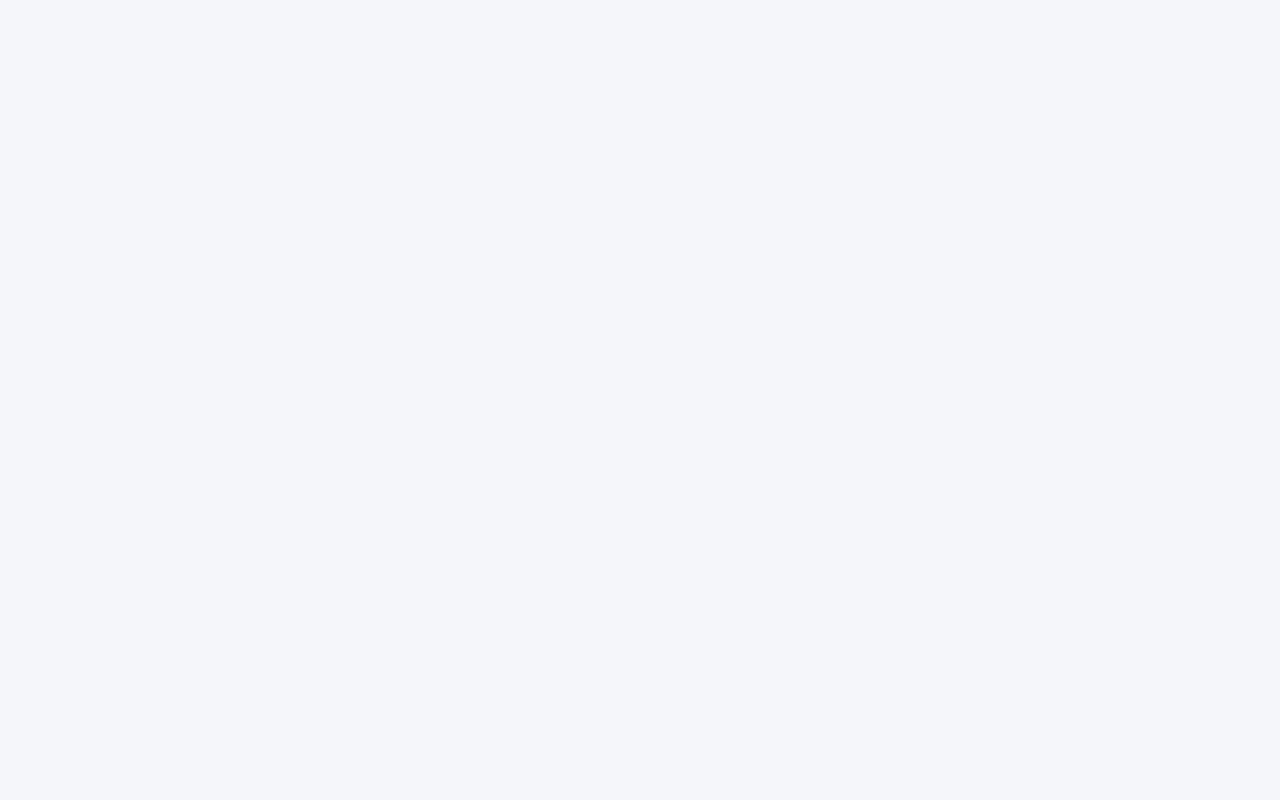
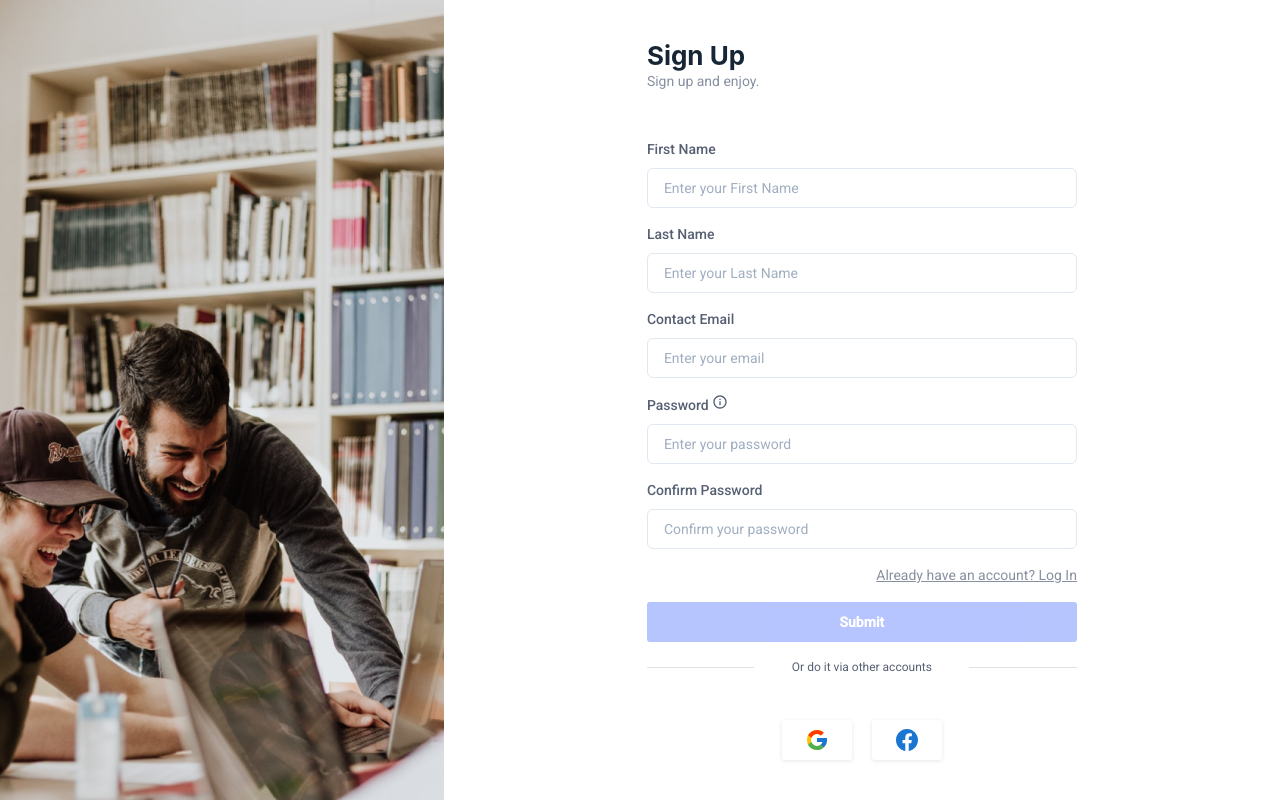
Before and after one commit to taraseman/arrednab, a React (Create React App) app: page /signup in a window 1280 px wide. Built offline with nearby package versions, Linux system fonts and the light colour scheme.

Commit message:
sign up ui

```diff
--- a/public/index.html
+++ b/public/index.html
@@ -14,7 +14,7 @@
       content="Web site created using create-react-app"
     />
 
-    <title>React App</title>
+    <title>Arrednab</title>
   </head>
   <body>
     <noscript>You need to enable JavaScript to run this app.</noscript>
--- a/src/pages/Page404.tsx
+++ b/src/pages/Page404.tsx
@@ -1,7 +1,7 @@
 import { Heading, Text, Button, Flex } from "@chakra-ui/react";
 import { useHistory } from "react-router-dom";
 
-function Page404() {
+const Page404 = () => {
   const history = useHistory();
 
   return (
@@ -33,6 +33,6 @@ function Page404() {
       </Button>
     </Flex>
   );
-}
+};
 
 export default Page404;
--- a/src/pages/auth/login.tsx
+++ b/src/pages/auth/login.tsx
@@ -44,7 +44,7 @@ const schema = () =>
       .max(20, "Password is too long"),
   });
 
-export function Login() {
+const Login = () => {
   const form = useForm<LoginForm>({
     resolver: yupResolver<yup.AnyObjectSchema>(schema()),
     mode: "onChange",
@@ -275,6 +275,6 @@ export function Login() {
       </Flex>
     </Box>
   );
-}
+};
 
 export default Login;
--- /dev/null
+++ b/src/pages/auth/signup.tsx
@@ -0,0 +1,245 @@
+import {
+  Box,
+  Button,
+  Image,
+  Heading,
+  Flex,
+  Text,
+  IconButton,
+  VStack,
+  useDisclosure,
+  Tooltip,
+  UnorderedList,
+  ListItem,
+  Icon,
+  Link,
+} from "@chakra-ui/react";
+import { FormProvider, useForm } from "react-hook-form";
+import { yupResolver } from "@hookform/resolvers/yup";
+import * as yup from "yup";
+import { Link as RouterLink } from "react-router-dom";
+import { useTranslation } from "react-i18next";
+import { omit } from "lodash";
+import TextField from "components/common/inputs/TextField";
+import bigLogoUrl from "assets/img/common/logo-big.png";
+import { ReactComponent as InfoIcon } from "assets/img/icons/info.svg";
+import { emailRegex } from "config/constants";
+//   import ConfirmEmailModal from './modals/confirm-email-modal';
+//   import useCompanyToken from './hooks/company-token';
+//   import { useSocialLogin } from './hooks/use-social-login';
+import { ReactComponent as GoogleLogo } from "assets/img/icons/google-icon.svg";
+import { ReactComponent as FacebookLogo } from "assets/img/icons/facebook-icon.svg";
+import signupImageUrl from "assets/img/sign-up.png";
+
+const schema = () =>
+  yup.object().shape({
+    firstName: yup
+      .string()
+      .required("First Name is Required")
+      .max(50, "signup:First Name is too long"),
+    lastName: yup
+      .string()
+      .required("Last Name is Required")
+      .max(50, "signup:Last Name is too long"),
+    email: yup
+      .string()
+      .required("Email is required")
+      .matches(emailRegex, "Not a valid email")
+      .max(50, "signup:Email is too long"),
+    password: yup
+      .string()
+      .required("Password is required")
+      .min(8, "Password must be at least 8 characters")
+      .max(256, "Password is too long")
+      .matches(
+        /.*?[A-Z]/,
+        "Password must have at least one uppercase character"
+      )
+      .matches(
+        /.*?[a-z]/,
+        "Password must have at least one lowercase character"
+      )
+      .matches(/.*?[0-9]/, "Password must have at least one number"),
+    confirmPassword: yup
+      .string()
+      .required("Please confirm your password")
+      .min(8, "Password must be at least 8 characters")
+      .max(256, "Password is too long")
+      .test(
+        "isSame",
+        "Passwords don't match",
+        (value, ctx) => value === ctx.parent.password
+      ),
+  });
+
+interface SignUpForm {
+  firstName: string;
+  lastName: string;
+  email: string;
+  phone?: string;
+  password: string;
+  confirmPassword: string;
+}
+
+const SignUp = () => {
+  const form = useForm<SignUpForm>({
+    resolver: yupResolver<yup.AnyObjectSchema>(schema()),
+    mode: "onChange",
+  });
+  return (
+    <Box h="100vh" w="100%" bg="white">
+      <Flex align="center" justify="center" h="100vh">
+        <Image
+          display={["none", "none", "none", "block", "block"]}
+          src={signupImageUrl}
+          alt="login image"
+          h="100vh"
+        />
+        <Flex justifyContent="center" w="80%">
+          <Box w="430px">
+            <Heading as="h2" fontSize="2xl">
+              Sign Up
+            </Heading>
+
+            <Text color="grey.300" mb="47px">
+              Sign up and enjoy.
+            </Text>
+
+            <FormProvider {...form}>
+              <VStack
+                as="form"
+                spacing={4}
+                align="flex-start"
+                onSubmit={form.handleSubmit(() => {})}
+              >
+                <TextField
+                  name="firstName"
+                  label="First Name"
+                  placeholder="Enter your First Name"
+                  trim
+                />
+                <TextField name="lastName" label="Last Name" placeholder="Enter your Last Name" trim />
+                <TextField name="email" label="Contact Email" placeholder="Enter your email" trim />
+
+                <TextField
+                  name="password"
+                  placeholder="Enter your password"
+                  label={
+                    <>
+                      Password{" "}
+                      <Tooltip
+                        placement="top"
+                        hasArrow
+                        label={
+                          <>
+                            Password must be:
+                            <UnorderedList>
+                              <ListItem>8 to 20 characters long</ListItem>
+                              <ListItem>
+                                Have at least one uppercase letter
+                              </ListItem>
+                              <ListItem>
+                                Have at least one lowercase letter
+                              </ListItem>
+                              <ListItem>Have at least one number</ListItem>
+                            </UnorderedList>
+                          </>
+                        }
+                      >
+                        <Icon color="grey.400" w={4} h={4} as={InfoIcon} />
+                      </Tooltip>
+                    </>
+                  }
+                  type="password"
+                />
+                <TextField
+                  name="confirmPassword"
+                  label="Confirm Password"
+                  type="password"
+                  placeholder="Confirm your password"
+                />
+                <Link
+                  as={RouterLink}
+                  to="/login"
+                  fontSize="md"
+                  color="grey.300"
+                  textDecoration="underline"
+                  textAlign="right"
+                  alignSelf="flex-end"
+                >
+                  Already have an account? Log In
+                </Link>
+                <Button
+                w="100%"
+                mb="30px"
+                  type="submit"
+                  disabled={
+                    !form.formState.isValid}
+                  //   disabled={
+                  //     !form.formState.isValid || signupLoading || companyLoading
+                  //   }
+                  //   isLoading={signupLoading || companyLoading}
+                  colorScheme="primary"
+                  alignSelf="center"
+                >
+                  Submit
+                </Button>
+
+                <Flex
+                  w="100%"
+                  justifyContent="space-between"
+                  alignItems="center"
+                >
+                  <Box w="25%" h="1px" bgColor="grey.200" />
+                  <Text
+                    color="grey.400"
+                    textAlign="center"
+                    w="189px"
+                    px="17px"
+                    fontSize="xs"
+                  >
+                    Or do it via other accounts
+                  </Text>
+                  <Box w="25%" h="1px" bgColor="grey.200" />
+                </Flex>
+
+                <Flex pt="28px" w="100%" justifyContent="center">
+                  <IconButton
+                    w="70px"
+                    colorScheme="white"
+                    boxShadow="0px 1px 4px rgba(0, 0, 0, 0.1)"
+                    icon={<GoogleLogo />}
+                    aria-label="google login"
+                    mr="20px"
+                    _hover={{ bg: "grey.100" }}
+                    fontWeight="normal"
+                    as="a"
+                    //   href={googleLink}
+                    target="_self"
+                  />
+
+                  <IconButton
+                    w="70px"
+                    boxShadow="0px 1px 4px rgba(0, 0, 0, 0.1)"
+                    colorScheme="white"
+                    _hover={{ bg: "grey.100" }}
+                    aria-label="facebook login"
+                    icon={<FacebookLogo />}
+                    fontWeight="normal"
+                    as="a"
+                    // href={appleLink}
+                    target="_self"
+                  />
+                </Flex>
+
+
+              </VStack>
+            </FormProvider>
+          </Box>
+        </Flex>
+      </Flex>
+    </Box>
+  );
+};
+
+export default SignUp;
--- a/src/routes.tsx
+++ b/src/routes.tsx
@@ -8,7 +8,7 @@ import PageLoading from 'components/loading/page-loading';
 
 const Login = lazy(() => import("pages/auth/login"));
 const Page404 = lazy(() => import("pages/Page404"));
-// const SignUp = lazy(() => import('./pages/auth/signup'));
+const SignUp = lazy(() => import('./pages/auth/signup'));
 // const SignUpCompany = lazy(() => import('pages/auth/signup-company'));
 
 function Routes() {
@@ -29,18 +29,14 @@ function Routes() {
       <Box h="calc(100% - 3.5rem)">
         <Switch location={location}>
           <Route path="/signup" exact>
-            {/* <SignUp /> */}
+            <SignUp />
           </Route>
-          <Route path={['/signup/company', '/signup/company/:status']} exact>
-            {/* <SignUpCompany /> */}
-          </Route>
-          <Route path={['/login', '/login/:status']} exact>
+
+          <Route path="/login" exact>
             <Login />
           </Route>
-          <Route path="/error404">
-            <Page404 />
-          </Route>
-          <Route>
+
+          <Route path={['/', '/dashboard']}>
             <Flex justifyContent="center" w="100%">
               <Grid
                 templateColumns="max-content minmax(0, 1fr)"
@@ -51,12 +47,18 @@ function Routes() {
                 {/* <LeftMenu /> */}
                 <Box pb={7} w="100%">
                   <Suspense fallback={<PageLoading />}>
+                    fr
                     {/* <PageRoutes /> */}
                   </Suspense>
                 </Box>
               </Grid>
             </Flex>
           </Route>
+
+          <Route path="/error404">
+            <Page404 />
+          </Route>
+
         </Switch>
       </Box>
     </>
```
Also changed, not shown: src/assets/img/icons/info.svg (added).
